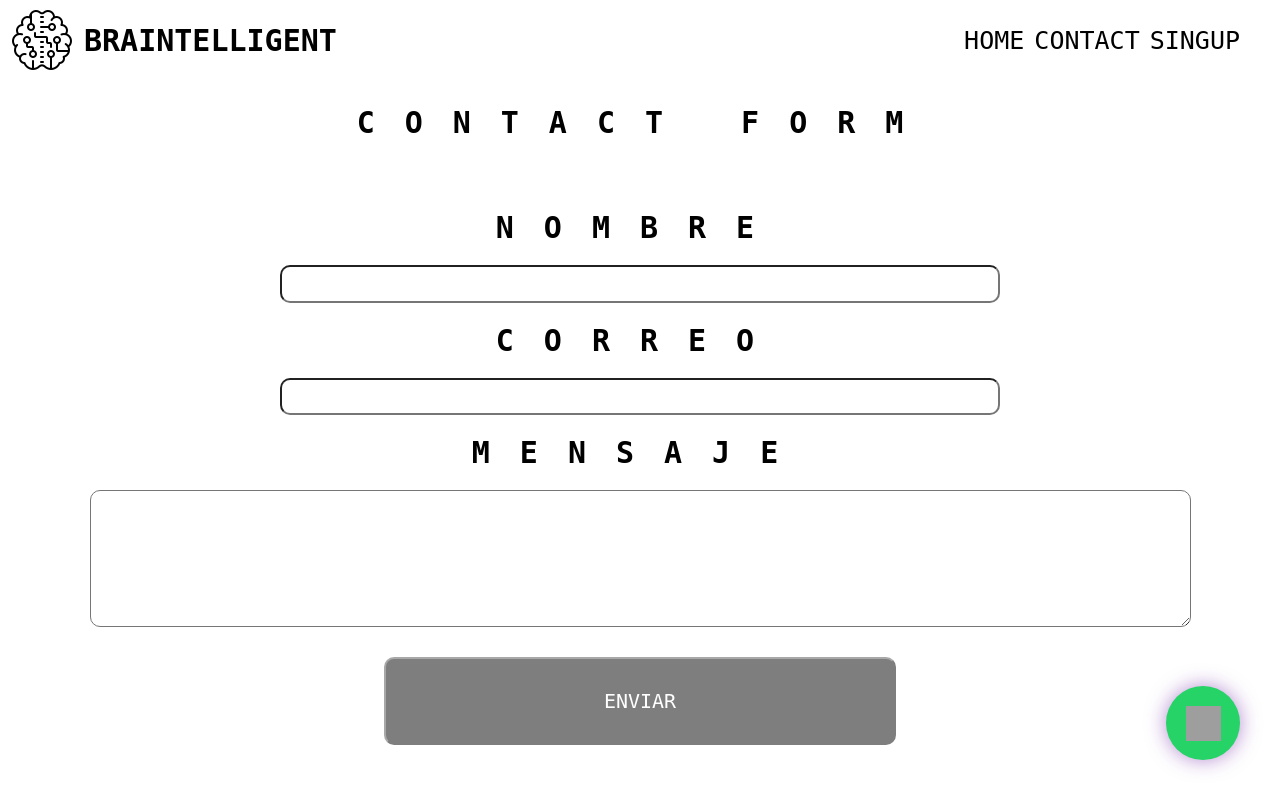
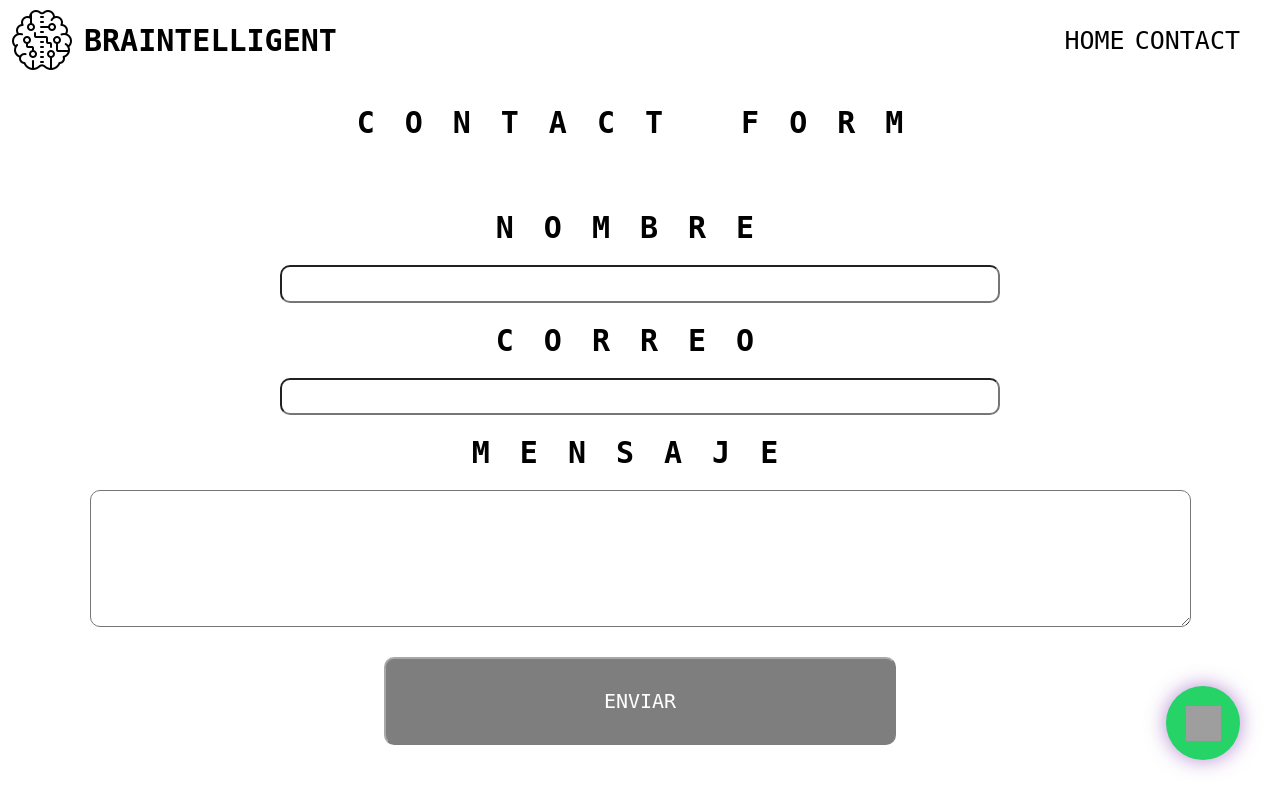
Before and after one commit to braIntelligent/PORTAFOLIOFINAL, a Django app: page /contact/form/ in a window 1280 px wide. Shown: the top 799 px of the page. Run offline with Django 5.2, Linux system fonts and the light colour scheme; grey boxes are pictures that could not be loaded.

Commit message:
singupout

```diff
--- a/proyectofinal/templates/header.html
+++ b/proyectofinal/templates/header.html
@@ -7,7 +7,6 @@
         <ul>
             <li><a href="{% url 'home' %}">HOME</a></li>
             <li><a href="{% url 'formulario' %}">CONTACT</a></li>
-            <li><a href="">SINGUP</a></li>
         </ul>
     </div>
 </nav>
```
